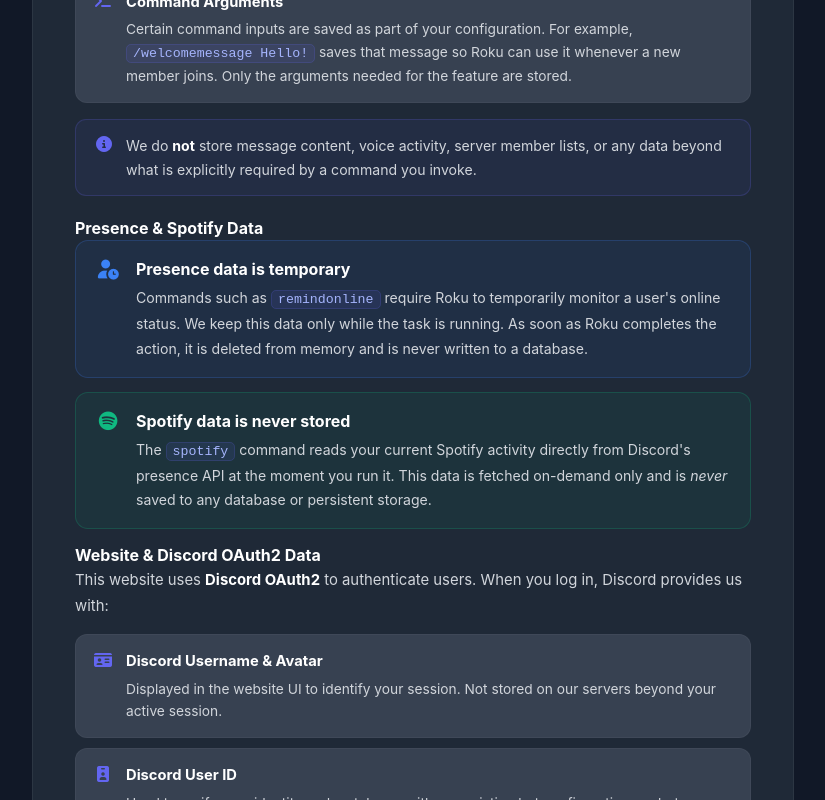
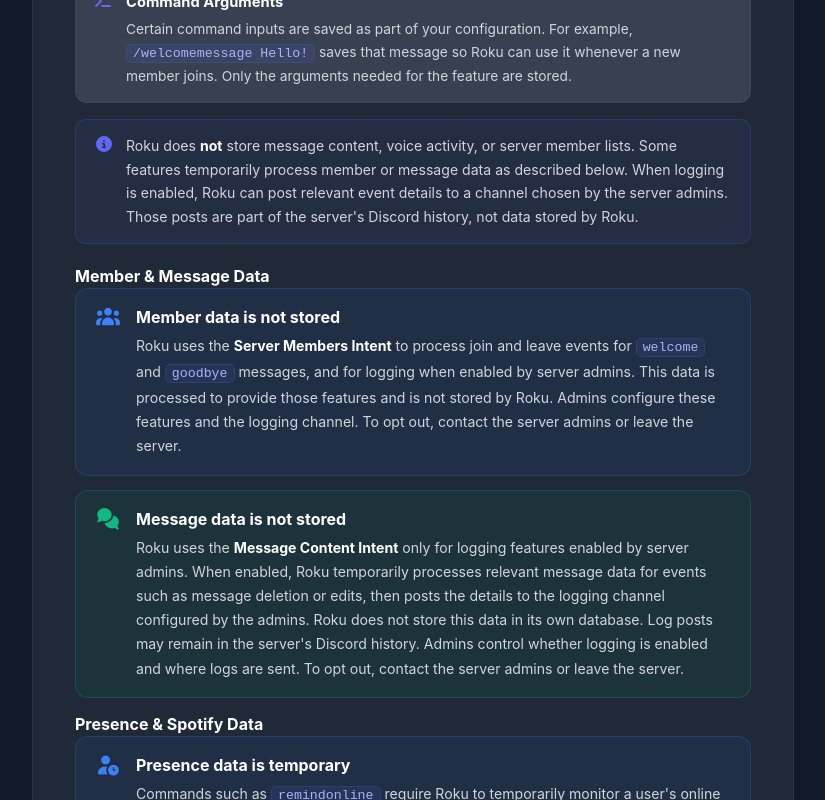
Before and after one commit to rokubot/website-frontend, a React (Vite) app: page /policy in a window 1280 px wide. Shown: the part 1340-2140 px from the top of the page, without its empty margins (362-1187 px from the left). Built offline with nearby package versions, Linux system fonts and the light colour scheme; no server answers.

Commit message:
chore: add privillaged intents

```diff
--- a/src/pages/PolicyPage.tsx
+++ b/src/pages/PolicyPage.tsx
@@ -76,9 +76,42 @@ const sections: PolicySection[] = [
         <div className="policy-callout policy-callout--info">
           <i className="fas fa-info-circle" />
           <p>
-            We do <strong>not</strong> store message content, voice activity, server member lists,
-            or any data beyond what is explicitly required by a command you invoke.
+            Roku does <strong>not</strong> store message content, voice activity, or server member
+            lists. Some features temporarily process member or message data as described below.
+            When logging is enabled, Roku can post relevant event details to a channel chosen by the
+            server admins. Those posts are part of the server&apos;s Discord history, not data
+            stored by Roku.
           </p>
+        </div>
+
+        <h4>Member &amp; Message Data</h4>
+        <div className="notice-card notice-card--blue">
+          <i className="fas fa-users" />
+          <div>
+            <strong>Member data is not stored</strong>
+            <p>
+              Roku uses the <strong>Server Members Intent</strong> to process join and leave events
+              for <code>welcome</code> and <code>goodbye</code> messages, and for logging when
+              enabled by server admins. This data is processed to provide those features and is
+              not stored by Roku. Admins configure these features and the logging channel. To opt
+              out, contact the server admins or leave the server.
+            </p>
+          </div>
+        </div>
+        <div className="notice-card notice-card--green">
+          <i className="fas fa-comments" />
+          <div>
+            <strong>Message data is not stored</strong>
+            <p>
+              Roku uses the <strong>Message Content Intent</strong> only for logging features
+              enabled by server admins. When enabled, Roku temporarily processes relevant message
+              data for events such as message deletion or edits, then posts the details to the
+              logging channel configured by the admins. Roku does not store this data in its own
+              database. Log posts may remain in the server&apos;s Discord history. Admins control
+              whether logging is enabled and where logs are sent. To opt out, contact the server
+              admins or leave the server.
+            </p>
+          </div>
         </div>
 
         <h4>Presence &amp; Spotify Data</h4>
@@ -147,9 +180,10 @@ const sections: PolicySection[] = [
         <div className="policy-callout policy-callout--info">
           <i className="fas fa-info-circle" />
           <p>
-            We request only the OAuth2 scopes needed for the feature in use. We do{' '}
-            <strong>not</strong> request access to read your messages, join servers on your behalf,
-            or perform any actions without your explicit interaction.
+            The website requests only the Discord OAuth2 scopes needed for the feature in use. It
+            does <strong>not</strong> request access to read your messages or join servers on your
+            behalf. The bot&apos;s privileged intents are separate and are used only for the
+            features described above.
           </p>
         </div>
 
--- a/src/styles/components/_policy.scss
+++ b/src/styles/components/_policy.scss
@@ -441,6 +441,10 @@
         margin: 0;
         font-size: 0.88rem;
         line-height: 1.72;
+
+        strong {
+          display: inline;
+        }
       }
     }
 
```
